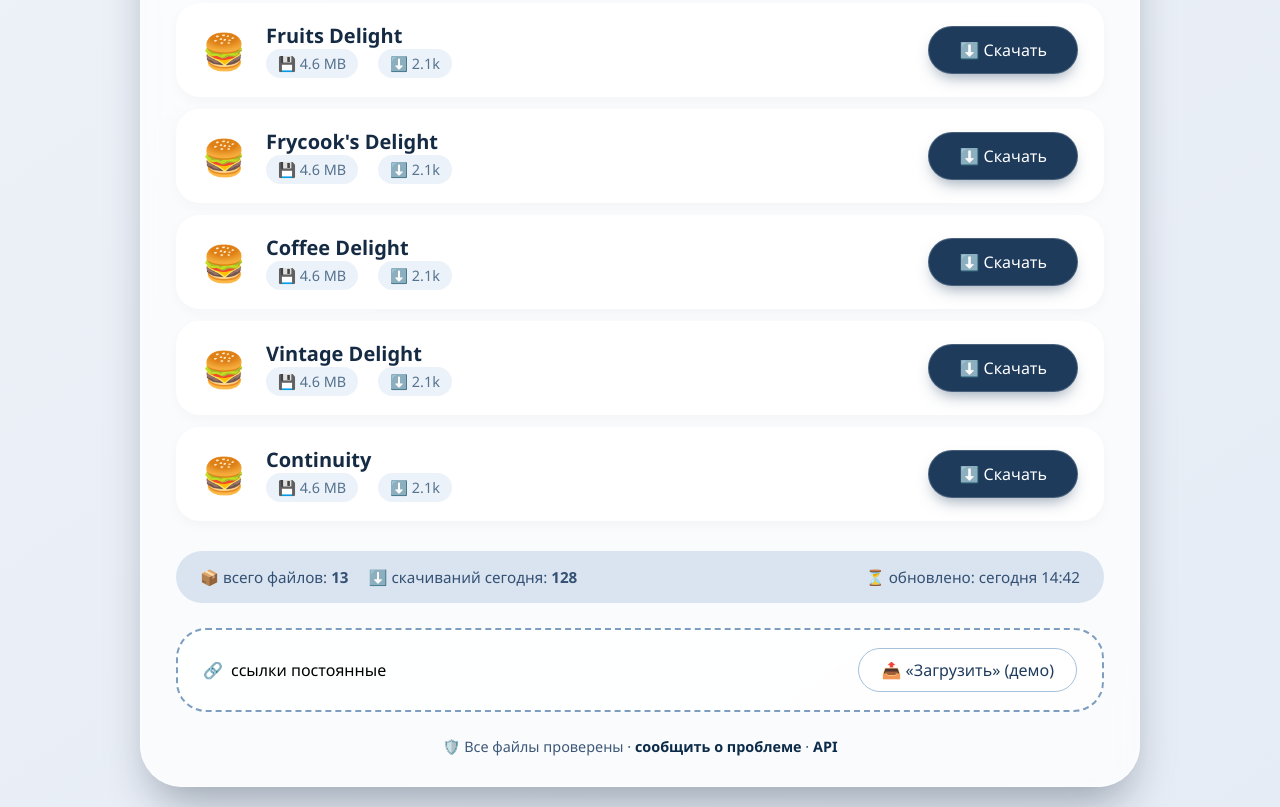
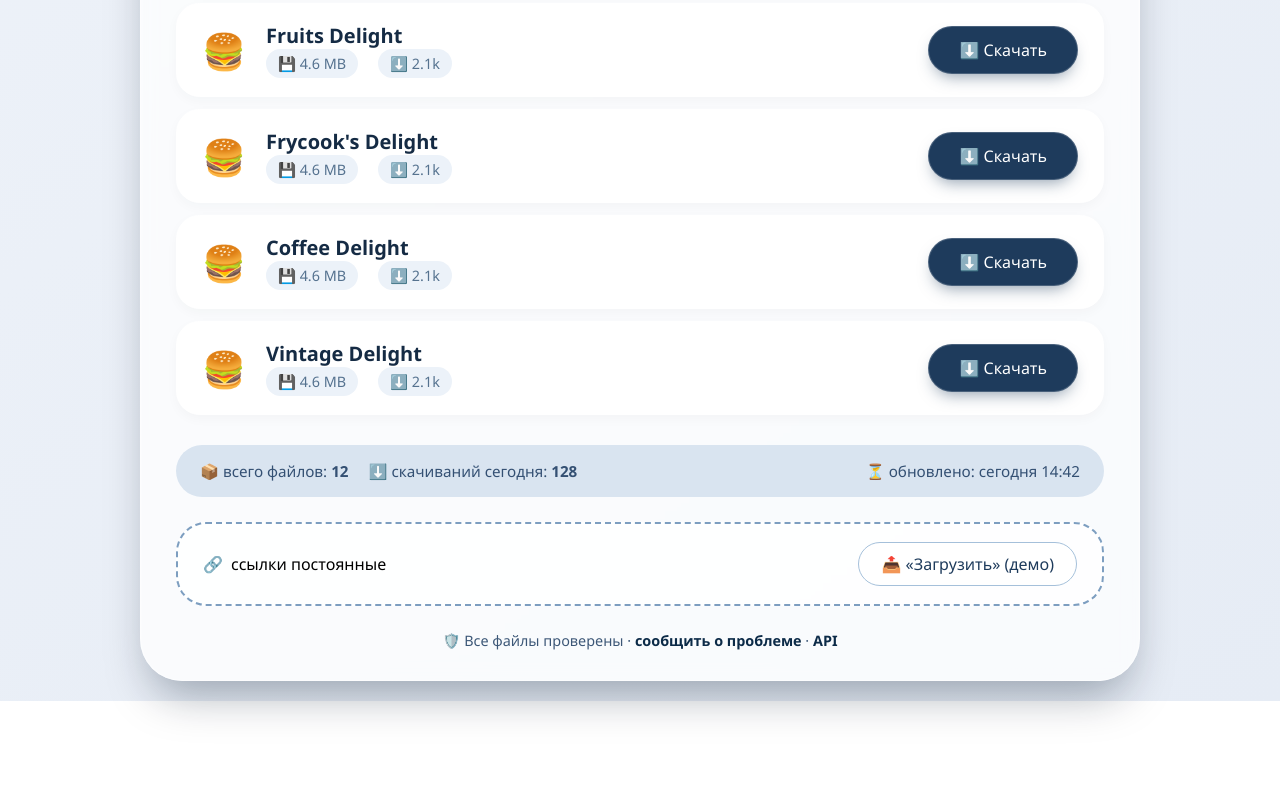
Before and after one commit to GrishaGV/FileDrop, a plain HTML site: page index.html in a window 1280 px wide. Shown: the part 1017-1824 px from the top of the page. After the commit the page ends 1718 px from the top, so only its background shows below. Drawn offline with Linux system fonts and the light colour scheme.

Commit message:
Update index.html

```diff
--- a/index.html
+++ b/index.html
@@ -2,6 +2,7 @@
 <html lang="ru">
   <head>
     <meta charset="UTF-8" />
+    <link rel="icon" href="https://bkmenu.ru/files/2021/06/big-king-menu-bk.png">
     <meta name="viewport" content="width=device-width, initial-scale=1.0" />
     <title>Файловый архив / Скачать файлы</title>
     <style>
@@ -355,13 +356,6 @@
             downloads: 2109,
             url: "https://cdn.modrinth.com/data/T7XZLHGD/versions/q8Ght7Bo/vintagedelight-0.1.6.jar",
           },
-          {
-            name: "Continuity",
-            size: "4.6 MB",
-            icon: "🍔",
-            downloads: 2109,
-            url: "https://cdn.modrinth.com/data/1IjD5062/versions/9KbAcWSO/continuity-3.0.0%2B1.20.1.forge.jar",
-          },
         ];
 
         const fileListContainer = document.getElementById("fileList");
```
